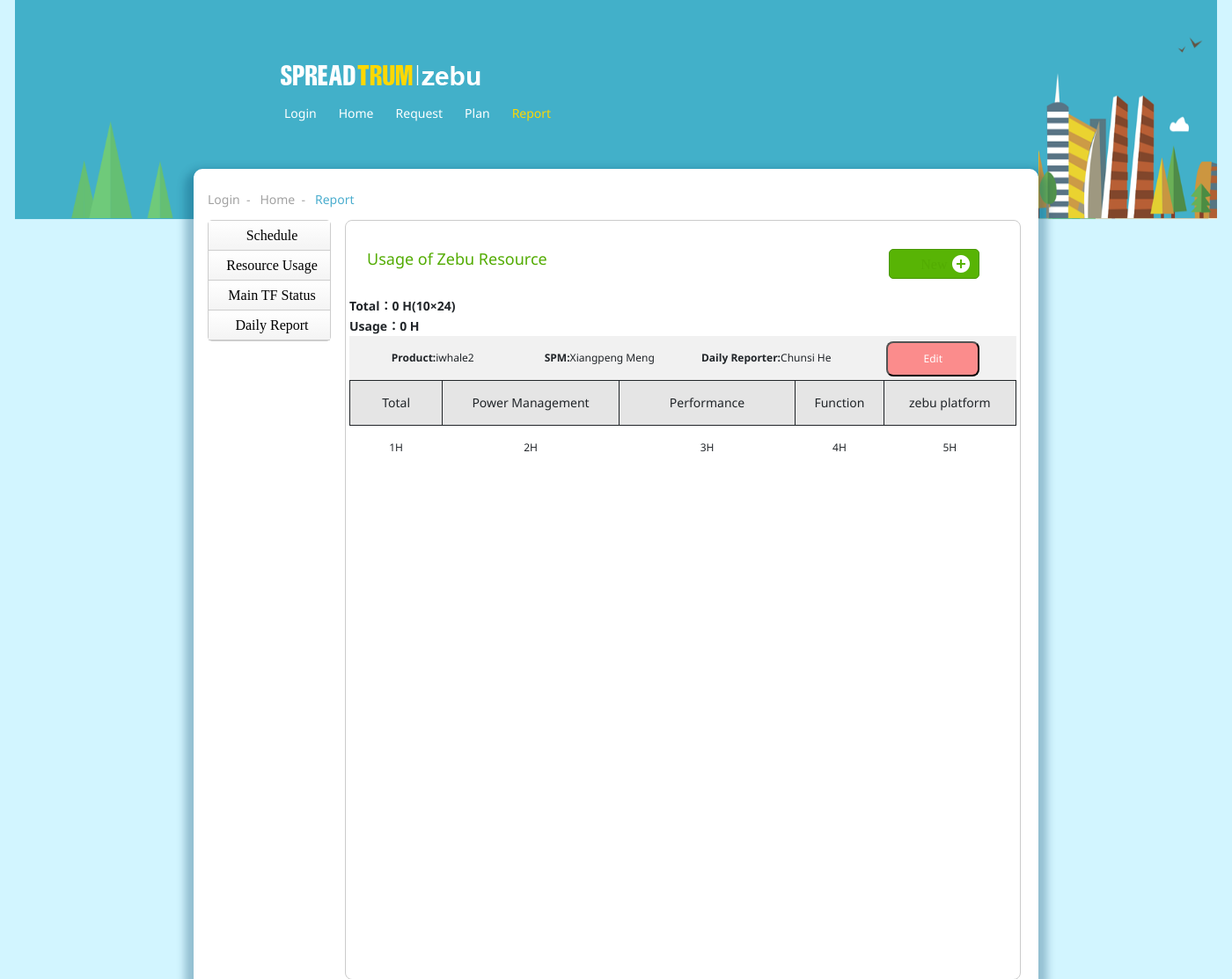
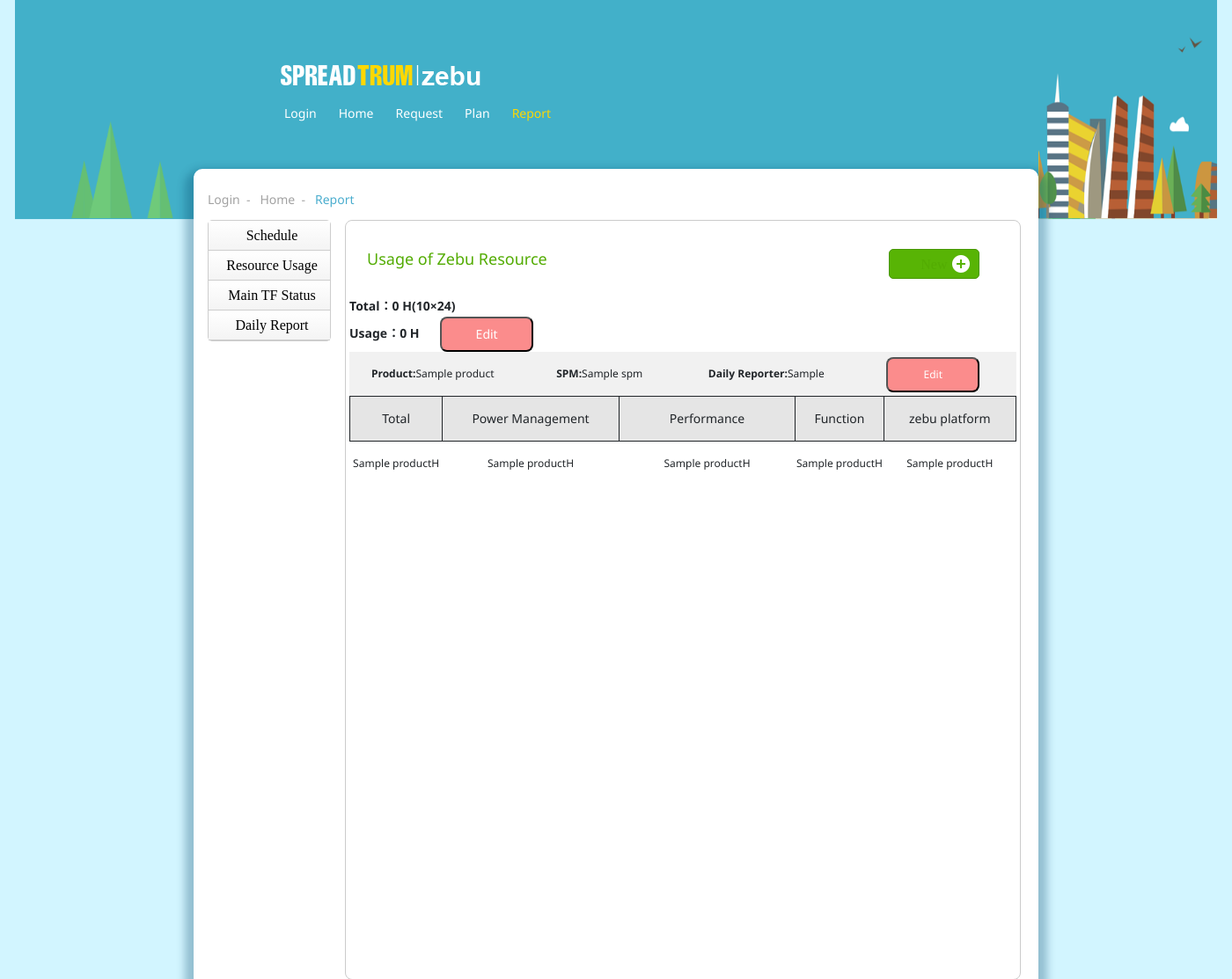
Before and after one commit to awaiwyy/zebu, a Django app: template zebu/apps/report/templates/report/resource_usage.html in a window 1400 px wide. Shown: the top 1113 px of the page at 88% size. Run offline with Django 3.2, Linux system fonts and the light colour scheme; the template is opened without the code that fills it: most values are stand-ins (such as "Sample title", 1, 10 or a date in 2020); parts of the project's set-up code (start-up, migrations or seed data) failed here and were passed over; some libraries are stand-ins or nearby versions.

Commit message:
Add resource usage models by Jinyu

```diff
--- a/zebu/apps/report/templates/report/resource_usage.html
+++ b/zebu/apps/report/templates/report/resource_usage.html
@@ -25,19 +25,19 @@
                           <ul>
 									   <li class="new_rqleft">Product:</li>
 									   <li>
-                                  <textarea class="borderWidth modalReportText" id="actionDiscription" name="actionDiscriptionInfo">Product</textarea>
+                                  <input type="text" id="productInfo1" name="productInfo1" />
                               </li>
 								  </ul>
 								  <ul>
 									   <li class="new_rqleft">SPM:</li>
 									   <li>
-									<textarea class="borderWidth modalReportText" id="actionDiscription" name="actionDiscriptionInfo">SPM</textarea>
+									<input type="text" id="spmInfo" name="spmInfo" />
                               </li>
 								  </ul>
 								  <ul>
 									   <li class="new_rqleft" >Daily Reporter:</li>
 									   <li>
-                                 <textarea class="borderWidth modalReportText" id="actionDiscription" name="actionDiscriptionInfo">Daily Reporter</textarea>
+                                 <input type="text" id="reporterInfo" name="reporterInfo" />
                               </li>
 								  </ul>
 								  <input type="hidden" name="ownerInfo" value={{user.username}} />
@@ -55,15 +55,47 @@
 					  <!-- 添加模态框（Modal）结束 -->
 			 <div class="">
 			 <b>Total：0 H(10×24)</b><br>
-             <b>Usage：0 H</b><br>
+             <b>Usage：0 H</b>
+             <a data-toggle="modal" data-target="#TitleModal"  style="cursor:pointer">
+             <button class= "requestBtn" id="editBtn21" type="text" style="background-color: #FB8C8C">Edit</button></a>
 			 </div>
+             <!-- 弹出模态框（Modal） -->
+					  <div class="modal fade" id="TitleModal" tabindex="-1" role="dialog" aria-labelledby="myModalLabel" aria-hidden="true">
+                    <div class="modal-dialog" style = "width:800px">
+                      <div class="modal-content">
+                      {}
+							<form  class = "modalForm" method="POST">
+								{% csrf_token %}
+                              <div class="modalFormContent" id="readRpTab{{tab.id}}">
+								  <input type="text" id="idEdit" name="idEdit1" value = {{tab.id}} hidden/>
+                              <ul>
+									     <li class="rqleft">Total:</li>
+									<input type="text" id="totalEdit" name="totalEdit" value = {{tab.total}} />
+                                </li>
+								      </ul>
+                              <ul>
+									     <li class="rqleft">Usage:</li>
+									     <li>
+                                  <input type="text" id="usageEdit" name="uasgeEdit" value = {{tab.usage}} />
+                                </li>
+								      </ul>
+								      </div>
+								      <div align="center" style="margin-bottom: 100px; vertical-align:middle;">
+                                  <button class= "requestBtn" type="text" id="cancleEditBtn18" style="background-color: #FB8C8C" data-dismiss="modal">cancel</button>
+                                  <button class= "requestBtn" type="submit" id="saveRqEdit18"  style="background-color:#67D00B ">confirm</button>
+                              </div>
+                            </form>
+                            </div>
+                            </div>
+                            </div>
+                    <!-- 弹出模态框结束-->
 
 			 <div id="requestTable" class="requestTableDiv">
 					<table  class="requestTable" id="Box"  >
 				<tr>
-                     <td><b>Product:</b>iwhale2</td>
-                     <td><b>SPM:</b>Xiangpeng Meng</td>
-                     <td><b>Daily Reporter:</b>Chunsi He</td>
+                     <td><b>Product:</b>{{tab.product}}</td>
+                     <td><b>SPM:</b>{{tab.spm}}</td>
+                     <td><b>Daily Reporter:</b>{{tab.daily_reporter}}</td>
                      <td><a data-toggle="modal" data-target="#myModal18"  style="cursor:pointer"><button class= "requestBtn" id="editBtn21" type="text" style="background-color: #FB8C8C">Edit</button></a></td>
                   </tr>
 				  <table  class="requestTable" id="Box"  >
@@ -75,11 +107,11 @@
 							<th scope="col" width="120px"><span>zebu platform</span></th>
 						</tr>
                   <tr>
-                     <td>1H</td>
-                     <td>2H</td>
-                     <td>3H</td>
-                     <td>4H</td>
-                     <td>5H</td>
+                     <td>{{tab.product}}H</td>
+                     <td>{{tab.product}}H</td>
+                     <td>{{tab.product}}H</td>
+                     <td>{{tab.product}}H</td>
+                     <td>{{tab.product}}H</td>
                   </tr>
 				  </table>
 				</div>
--- a/zebu/apps/report/views.py
+++ b/zebu/apps/report/views.py
@@ -2,6 +2,8 @@
 from django.http import HttpResponseRedirect,StreamingHttpResponse
 from django.shortcuts import render
 from models import ReportTable
+from models import ResourceUsageTable
+from models import ResourceUsageTitleTable
 import os
 import sys
 reload(sys)
@@ -77,6 +79,9 @@ def file_Download(request,filename):
         return response
 
 def report_Resource(request):
+    resource_usage_title_tab = ResourceUsageTitleTable.objects.all()
+    resource_usage_tab = ResourceUsageTable.objects.filter(is_show="true").order_by("id")
+
     return render(request, 'report/resource_usage.html')
 
 def report_MainTF(request):
```
Also changed, not shown: zebu/apps/report/models.py (+15 -0 lines).
